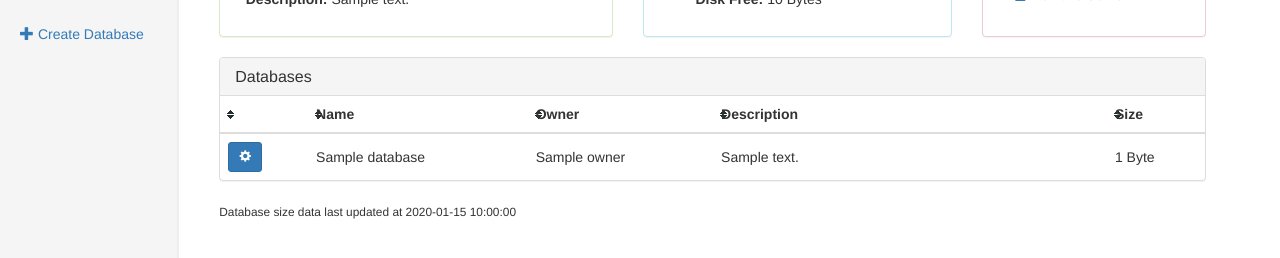
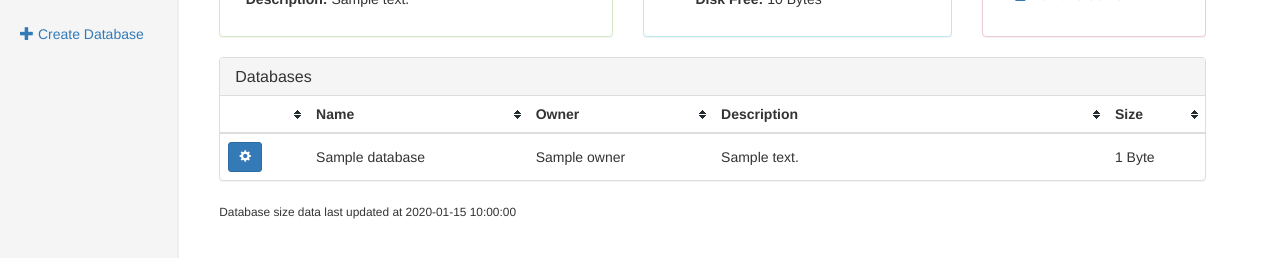
Before and after one commit to divad/mysqladm, a Python web app: template templates/server.html in a window 1280 px wide. Shown: the part 336-594 px from the top of the page. Run offline with Jinja, Linux system fonts and the light colour scheme; the template is opened without the code that fills it: most values are stand-ins (such as "Sample title", 1, 10 or a date in 2020); some libraries are stand-ins or nearby versions.

Commit message:
Added tablesorter buttons

```diff
--- a/static/css/mysqladm.css
+++ b/static/css/mysqladm.css
@@ -138,7 +138,7 @@ body
  	cursor: pointer;
     font-weight: bold;
     background-repeat: no-repeat;
-    background-position: center left;
+    background-position: center right;
 }
 .tablesorter-headerAsc
 {
```
